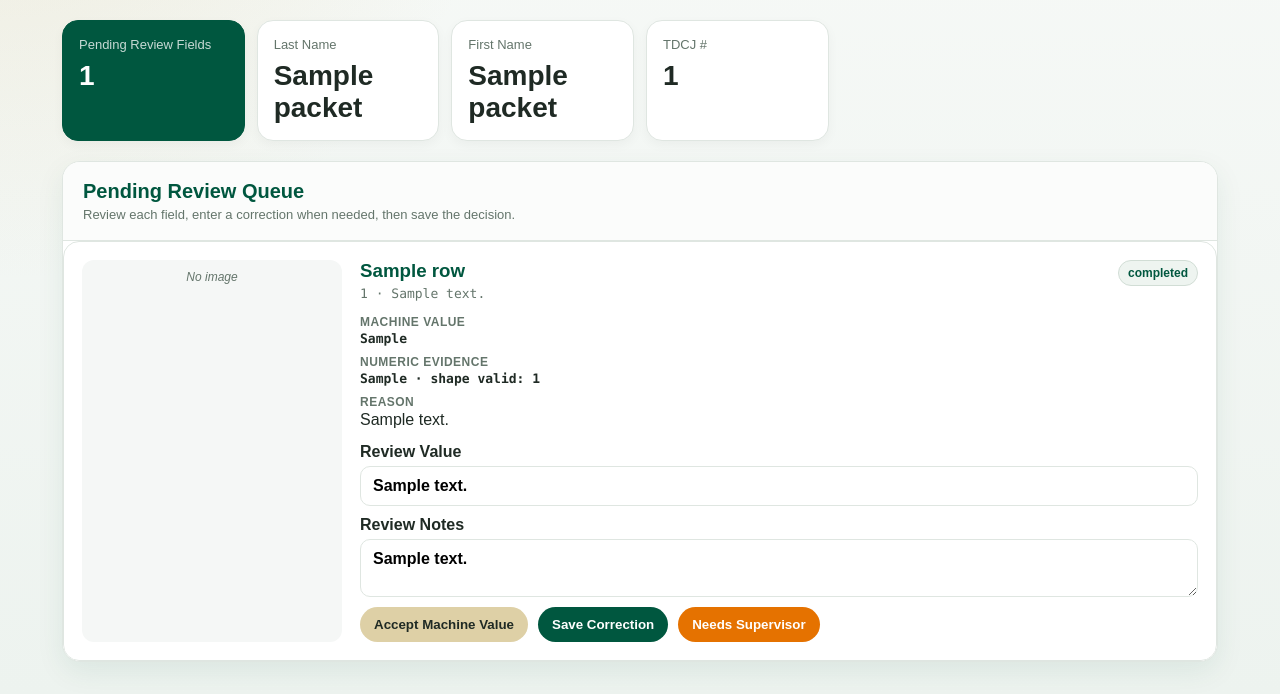
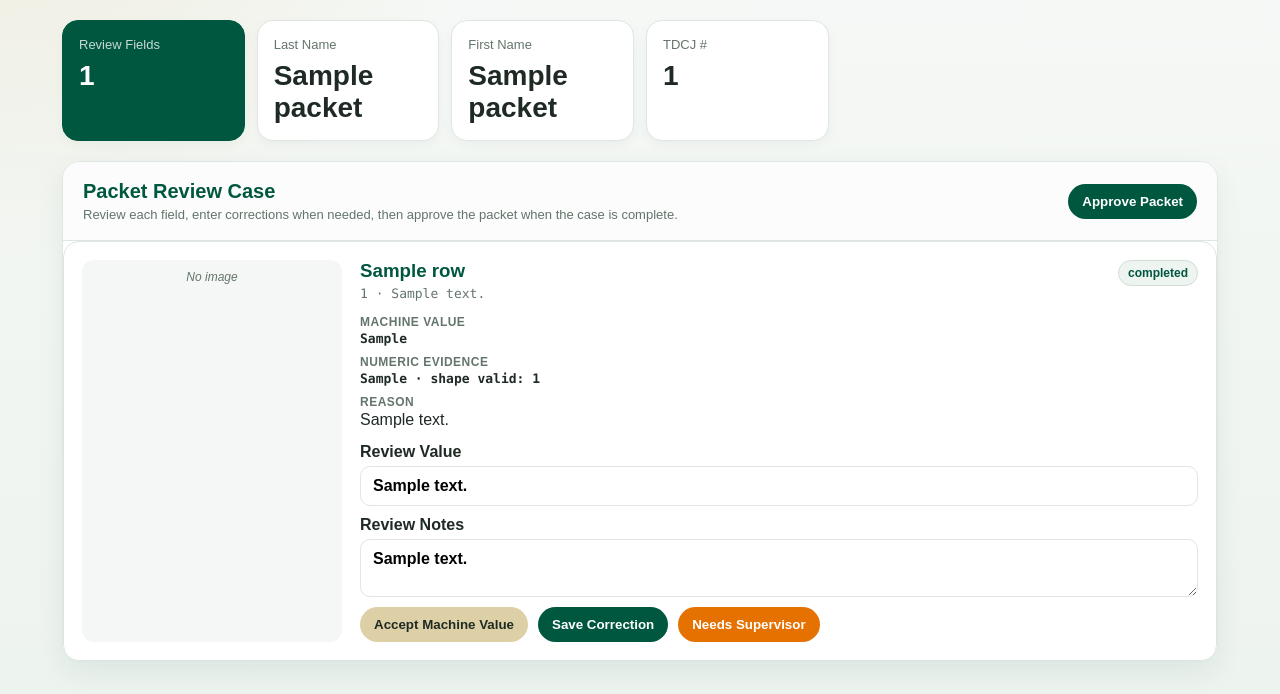
Before and after one commit to therealjoshhayes-a11y/LSCO-Windham-College-Application-Processor, a Flask app: template src/lsco_tdcj_intake/review_app/templates/packet.html in a window 1280 px wide. Shown: the part 232-926 px from the top of the page. Run offline with Flask 3, Linux system fonts and the light colour scheme; the template is opened without the code that fills it: most values are stand-ins (such as "Sample title", 1, 10 or a date in 2020).

Commit message:
Block approval until review is complete

```diff
--- a/src/lsco_tdcj_intake/review_app/app.py
+++ b/src/lsco_tdcj_intake/review_app/app.py
@@ -5,8 +5,10 @@ from flask import Flask, abort, redirect, render_template, request, send_file, u
 from lsco_tdcj_intake.review_app.packet_store import (
     REVIEW_PACKETS_ROOT,
     add_evidence_paths,
+    approve_packet,
     filter_packets,
     get_packet,
+    packet_has_unresolved_reviews,
     read_packet_registry,
     read_packet_review_rows,
     registry_summary,
@@ -72,6 +74,28 @@ def create_app() -> Flask:
 
         return redirect(url_for("packet_detail", packet_id=packet_id))
 
+    @app.route("/packet/<packet_id>/approve", methods=["POST"])
+    def approve_packet_route(packet_id: str):
+        packet = get_packet(packet_id)
+        if packet is None:
+            abort(404)
+
+        if packet_has_unresolved_reviews(packet_id):
+            return redirect(
+                url_for(
+                    "packet_detail",
+                    packet_id=packet_id,
+                    approval_error="unresolved",
+                )
+            )
+
+        approved = approve_packet(packet_id=packet_id)
+
+        if not approved:
+            abort(400)
+
+        return redirect(url_for("packet_detail", packet_id=packet_id))
+
     @app.route("/packet-file/<packet_id>/<path:relative_path>")
     def packet_file(packet_id: str, relative_path: str):
         packet = get_packet(packet_id)
--- a/src/lsco_tdcj_intake/review_app/static/review.css
+++ b/src/lsco_tdcj_intake/review_app/static/review.css
@@ -476,3 +476,12 @@ tr:last-child td {
     background: var(--lsco-orange);
     color: white;
 }
+.alert-box {
+    margin-bottom: 16px;
+    padding: 14px 16px;
+    border: 1px solid var(--lsco-orange);
+    border-radius: 12px;
+    background: #fff7ef;
+    color: var(--ink);
+    font-weight: 800;
+}
--- a/src/lsco_tdcj_intake/review_app/templates/packet.html
+++ b/src/lsco_tdcj_intake/review_app/templates/packet.html
@@ -34,7 +34,7 @@
 
         <section class="summary-grid">
             <div class="summary-card primary">
-                <span class="summary-label">Pending Review Fields</span>
+                <span class="summary-label">Review Fields</span>
                 <strong>{{ review_rows|length }}</strong>
             </div>
             <div class="summary-card">
@@ -52,11 +52,23 @@
         </section>
 
         <section class="packet-table-card">
+            {% if request.args.get("approval_error") == "unresolved" %}
+            <div class="alert-box">
+                Packet cannot be approved yet. Resolve every review item first.
+            </div>
+            {% endif %}
+
             <div class="table-header">
                 <div>
-                    <h2>Pending Review Queue</h2>
-                    <p>Review each field, enter a correction when needed, then save the decision.</p>
+                    <h2>Packet Review Case</h2>
+                    <p>Review each field, enter corrections when needed, then approve the packet when the case is complete.</p>
                 </div>
+
+                <form method="post" action="{{ url_for('approve_packet_route', packet_id=packet.packet_id) }}">
+                    <button type="submit" class="primary-button">
+                        Approve Packet
+                    </button>
+                </form>
             </div>
 
             <div class="review-list">
@@ -82,13 +94,7 @@
                                 <h3>{{ row.label or row.field_label or row.name or row.field_id }}</h3>
                                 <p class="mono">{{ row.field_id }} · {{ row.review_source }}</p>
                             </div>
-                            {% if row.status in ["accepted_by_reviewer", "corrected_by_reviewer"] %}
-                                <span class="status-pill resolved">{{ row.status }}</span>
-                            {% elif row.status == "needs_supervisor_review" %}
-                                <span class="status-pill supervisor">{{ row.status }}</span>
-                            {% else %}
-                                <span class="status-pill review">{{ row.status }}</span>
-                            {% endif %}
+                            <span class="status-pill review">{{ row.status }}</span>
                         </div>
 
                         <div class="review-values">
@@ -96,6 +102,7 @@
                                 <span class="field-label">Machine Value</span>
                                 <strong class="mono">{{ row.machine_value }}</strong>
                             </div>
+
                             {% if row.numeric_fullfield_digits %}
                             <div>
                                 <span class="field-label">Numeric Evidence</span>
@@ -107,13 +114,18 @@
                                 </strong>
                             </div>
                             {% endif %}
+
                             <div>
                                 <span class="field-label">Reason</span>
                                 <p>{{ row.notes }}</p>
                             </div>
                         </div>
 
-                        <form class="review-form" method="post" action="{{ url_for('save_packet_review', packet_id=packet.packet_id) }}">
+                        <form
+                            class="review-form"
+                            method="post"
+                            action="{{ url_for('save_packet_review', packet_id=packet.packet_id) }}"
+                        >
                             <input type="hidden" name="field_id" value="{{ row.field_id }}">
 
                             <label>
@@ -150,7 +162,7 @@
                     </div>
                 </article>
                 {% else %}
-                <div class="empty">No pending review rows found for this packet.</div>
+                <div class="empty">No review rows found for this packet.</div>
                 {% endfor %}
             </div>
         </section>
```
Also changed, not shown: src/lsco_tdcj_intake/review_app/packet_store.py (+61 -0 lines).
